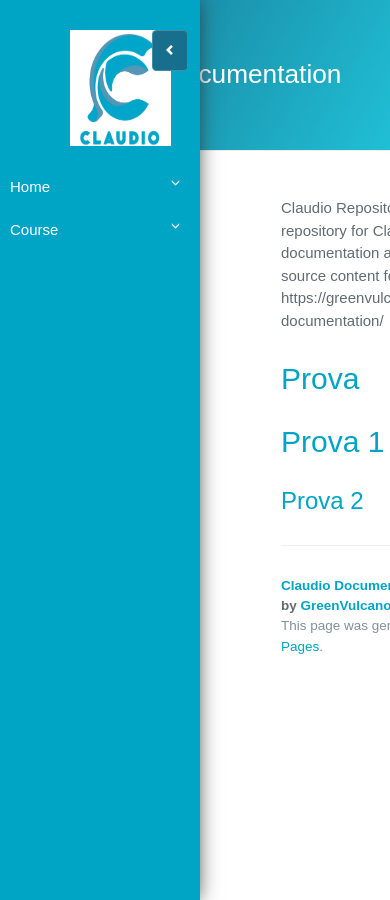
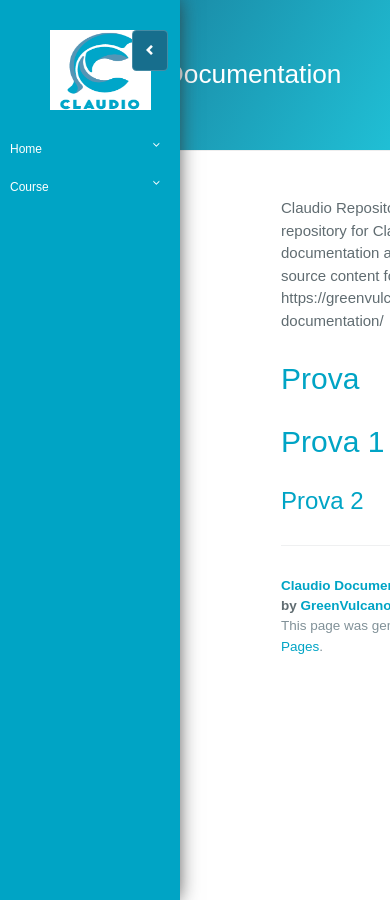
Before and after one commit to dianamw/Claudio-Beta, a Jekyll site: the page built from README.md, in a window 390 px wide. Built offline with Jekyll 4.4.1, drawn with Linux system fonts in a browser that asks for light colours; our own code applies the rules of GitHub Pages for plain Markdown files; the repository's description, which GitHub fills in, is left out.

Commit message:
Update style.scss

```diff
--- a/assets/css/style.scss
+++ b/assets/css/style.scss
@@ -196,9 +196,10 @@ ul ul a {
 /* --- Mediaqueries --- */
 @media (max-width: 768px) {
     #sidebar {
-        margin-left: 0px;
-	width: 200px;
-    }
+       	margin-left: 0px;
+    	width: 180px;
+    	font-size: 12px;
+	}
     #sidebar.active {
         margin-left: 0;
     }
@@ -209,8 +210,11 @@ ul ul a {
 	margin-left: 30px;
 	}*/
     .logo {
-	width: 101px;
-    	height: 116px;
-    	margin-left: 70px;
+	height: 80px;
+    	margin-left: 50px;
 	}
+    #main-content {
+	    margin-left: 30px;
+	}
+
 }
```
